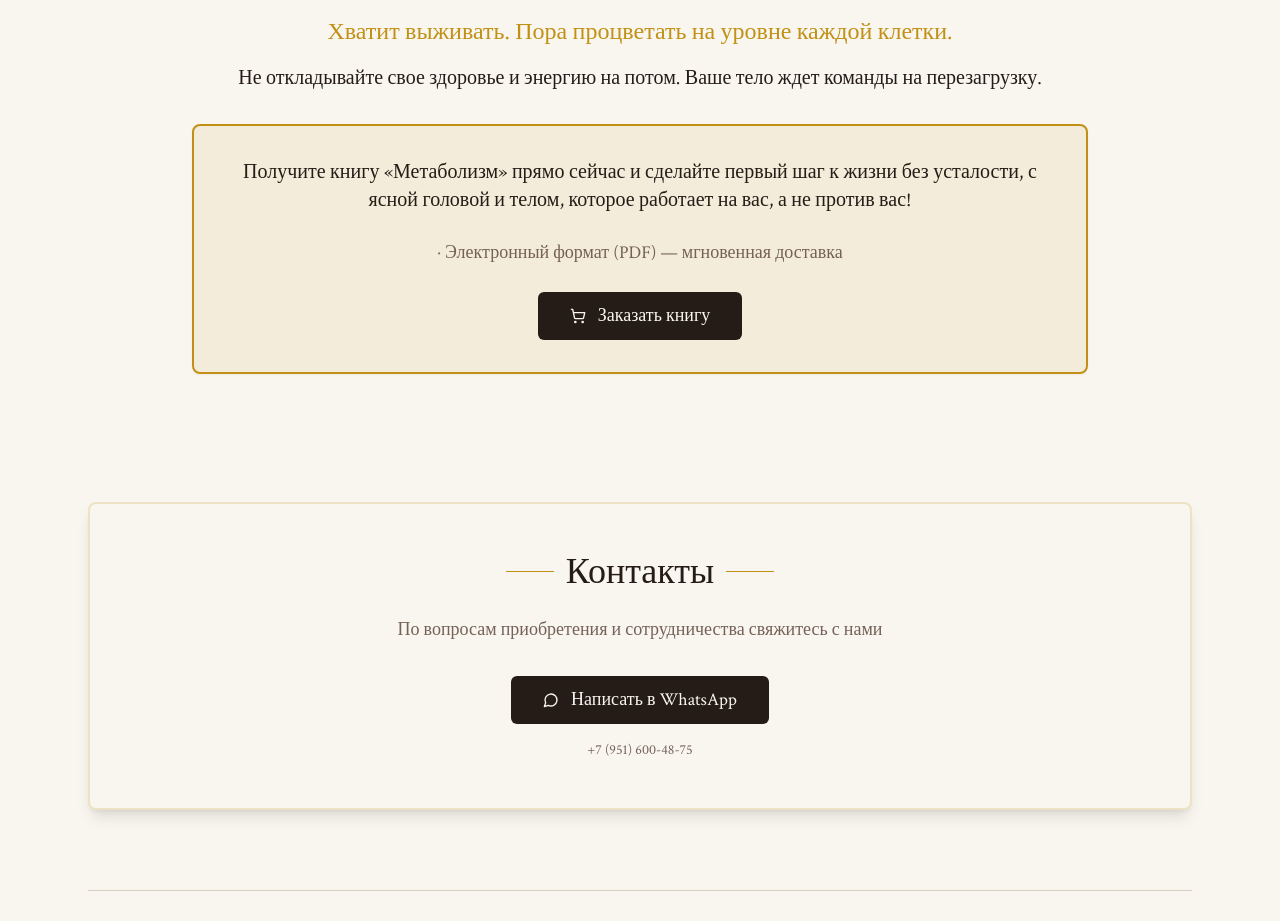
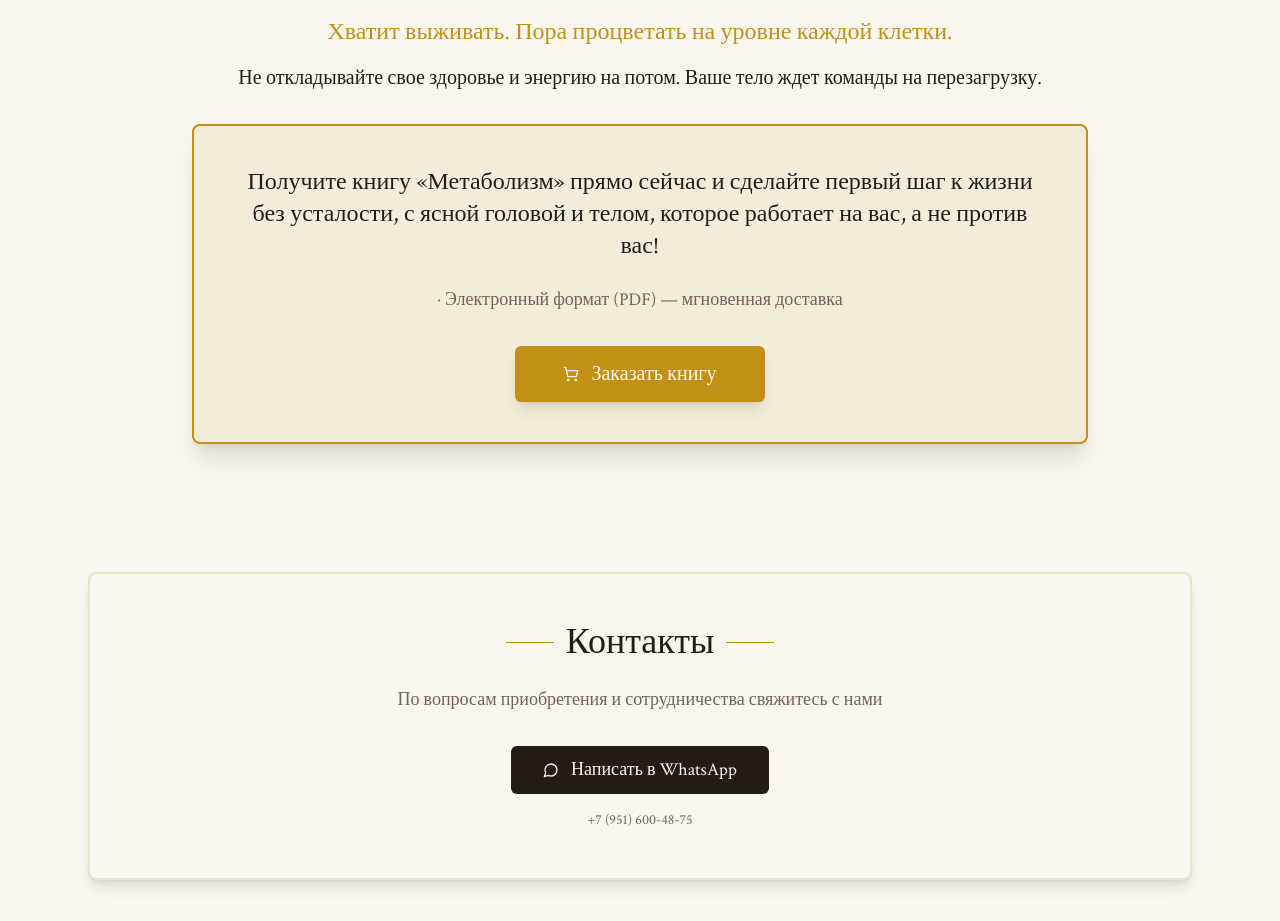
Before and after one commit to pr-poehali-dev/metabolism-book-presentation, a React (Vite) app: page / in a window 1280 px wide. Shown: the part 3120-4041 px from the top of the page. Built offline with nearby package versions, Linux system fonts and the light colour scheme.

Commit message:
✨ Улучшена видимость элементов

```diff
--- a/src/pages/Index.tsx
+++ b/src/pages/Index.tsx
@@ -187,18 +187,18 @@ const Index = () => {
                 </p>
               </div>
 
-              <Card className="border-2 border-accent bg-accent/10 p-8 text-center">
-                <p className="mb-6 text-xl font-light">
+              <Card className="border-2 border-accent bg-accent/10 p-10 text-center shadow-xl">
+                <p className="mb-6 text-2xl font-light">
                   Получите книгу «Метаболизм» прямо сейчас и сделайте первый шаг к жизни без усталости,
                   с ясной головой и телом, которое работает на вас, а не против вас!
                 </p>
-                <p className="mb-6 text-muted-foreground">· Электронный формат (PDF) — мгновенная доставка</p>
+                <p className="mb-8 text-lg text-muted-foreground">· Электронный формат (PDF) — мгновенная доставка</p>
                 <Button
                   size="lg"
-                  className="gap-3 px-8 py-6 text-lg transition-all hover:scale-105"
+                  className="gap-3 bg-accent px-12 py-7 text-xl font-medium text-background shadow-lg transition-all hover:scale-110 hover:bg-accent/90 hover:shadow-2xl"
                   onClick={() => window.open("https://wa.me/79516004875", "_blank")}
                 >
-                  <Icon name="ShoppingCart" size={24} />
+                  <Icon name="ShoppingCart" size={28} />
                   <span>Заказать книгу</span>
                 </Button>
               </Card>
```
